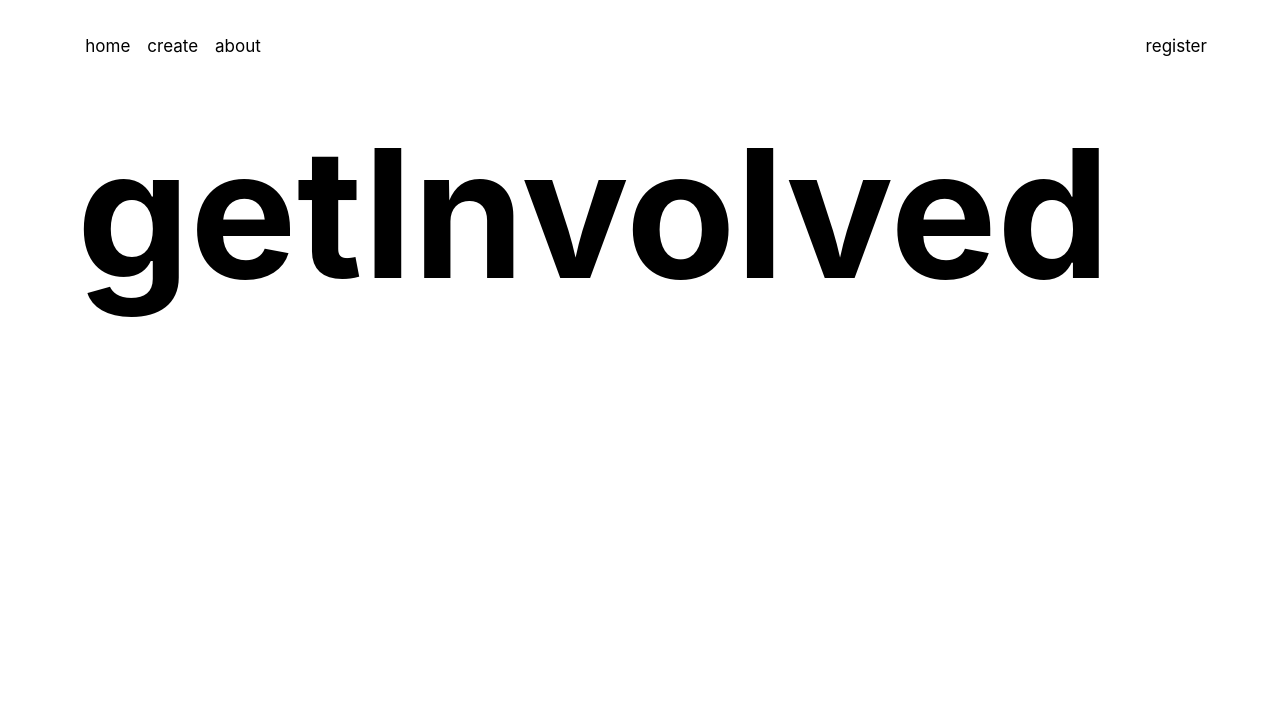
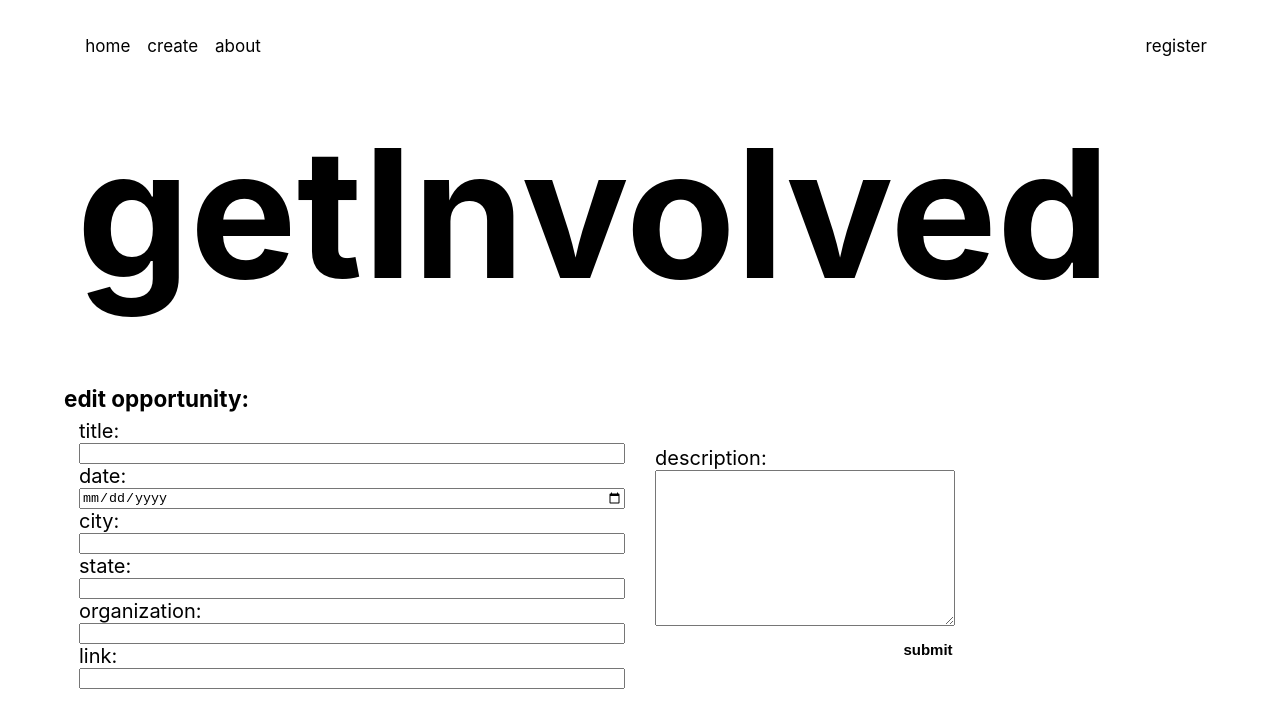
Before and after one commit to TrevorOsterman/get-involved-client, a React (Create React App) app: page /edit/1 in a window 1280 px wide. Shown: the top 728 px of the page. Built offline with nearby package versions, Linux system fonts and the light colour scheme; no server answers.

Commit message:
created EditEvent component with controlled form

```diff
--- a/src/App.js
+++ b/src/App.js
@@ -8,6 +8,7 @@ import EventList from "./EventList/EventList";
 import Event from "./Event/Event";
 import Signup from "./Signup/Signup";
 import CreateEvent from "./CreateEvent/CreateEvent";
+import EditEvent from "./EditEvent/EditEvent";
 import EventDetails from "./EventDetails/EventDetails";
 import About from "./About/About";
 import ApiContext from "/Users/TrevorOsterman/Projects/get-involved/src/Context.js";
@@ -28,6 +29,17 @@ class App extends React.Component {
 
   addEvent = event => {
     this.setState({ events: [...this.state.events, event] });
+  };
+
+  editEvent = update => {
+    this.setState({
+      events: [
+        ...this.state.events.filter(
+          oldEvent => oldEvent.eventId !== update.eventId
+        ),
+        update
+      ]
+    });
   };
 
   componentDidMount() {
@@ -51,7 +63,8 @@ class App extends React.Component {
   render() {
     const value = {
       events: this.state.events,
-      addEvent: this.addEvent
+      addEvent: this.addEvent,
+      editEvent: this.editEvent
     };
     return (
       <ApiContext.Provider value={value}>
@@ -61,8 +74,9 @@ class App extends React.Component {
           <div className="main-routes">
             <Route exact path="/" component={Lander} />
             <Route exact path="/events" component={EventList} />
-            <Route path="/events/:eventId" component={EventDetails} />
-            <Route path="/events/create" component={CreateEvent} />
+            <Route exact path="/events/:eventId" component={EventDetails} />
+            <Route exact path="/create" component={CreateEvent} />
+            <Route path="/edit/:eventId" component={EditEvent} />
             <Route path="/signup" component={Signup} />
             <Route path="/about" component={About} />
           </div>
--- /dev/null
+++ b/src/EditEvent/EditEvent.js
@@ -0,0 +1,136 @@
+import React from "react";
+import ApiContext from "../Context";
+import config from "../config";
+
+export default class EditEvent extends React.Component {
+  constructor(props) {
+    super(props);
+    this.state = {
+      title: "",
+      date: "",
+      city: "",
+      state: "",
+      description: "",
+      org: "",
+      link: ""
+    };
+  }
+
+  componentDidMount() {
+    const url = `${config.API_ENDPOINT}/api/events/${this.props.match.params.eventId}`;
+    fetch(url)
+      .then(res => {
+        if (!res.ok) {
+          throw new Error(res.status);
+        }
+        return res.json();
+      })
+      .then(ev => {
+        this.setState(ev);
+      });
+  }
+
+  updateTitle(value) {
+    this.setState({ title: value });
+  }
+
+  updateDesc(value) {
+    this.setState({ description: value });
+  }
+
+  updateDate(value) {
+    this.setState({ date: value });
+  }
+
+  updateCity(value) {
+    this.setState({ city: value });
+  }
+
+  updateState(value) {
+    this.setState({ state: value });
+  }
+
+  updateOrg(value) {
+    this.setState({ org: value });
+  }
+
+  updateLink(value) {
+    this.setState({ link: value });
+  }
+
+  handleEdit(e) {
+    e.preventDefault();
+    const update = this.state;
+    this.context.editEvent(update);
+    this.props.history.push("/events");
+  }
+
+  static contextType = ApiContext;
+  render() {
+    return (
+      <section>
+        <h2 className="create-header">edit opportunity:</h2>
+        <form className="event-form">
+          <fieldset className="non-desc">
+            <label>title: </label>
+            <input
+              type="text"
+              onChange={e => this.updateTitle(e.target.value)}
+              value={this.state.title}
+            ></input>
+
+            <label>date: </label>
+            <input
+              type="date"
+              value={this.state.date}
+              onChange={e => this.updateDate(e.target.value)}
+            />
+            <label>city: </label>
+            <input
+              type="text"
+              value={this.state.city}
+              onChange={e => this.updateCity(e.target.value)}
+            ></input>
+            <label>state: </label>
+            <input
+              type="text"
+              value={this.state.state}
+              onChange={e => this.updateState(e.target.value)}
+            ></input>
+            <label>organization: </label>
+            <input
+              type="text"
+              value={this.state.org}
+              onChange={e => this.updateOrg(e.target.value)}
+            ></input>
+            <label>link: </label>
+            <input
+              type="text"
+              value={this.state.link}
+              onChange={e => this.updateLink(e.target.value)}
+            ></input>
+          </fieldset>
+          <fieldset className="desc">
+            <label>description: </label>
+            <textarea
+              rows="10"
+              value={this.state.description}
+              onChange={e => this.updateDesc(e.target.value)}
+            ></textarea>
+            <button
+              className="create-submit"
+              type="submit"
+              onClick={e => this.handleEdit(e)}
+            >
+              submit
+            </button>
+          </fieldset>
+        </form>
+      </section>
+    );
+  }
+}
+
+EditEvent.defaultProps = {
+  eventDetails: {}
+};
--- a/src/EventDetails/EventDetails.js
+++ b/src/EventDetails/EventDetails.js
@@ -1,19 +1,39 @@
 import React from "react";
 import "./EventDetails.css";
 import ApiContext from "../Context";
+import { Link, Route } from "react-router-dom";
+import EditEvent from "../EditEvent/EditEvent";
 
 export default class EventDetails extends React.Component {
-  static contextType = ApiContext;
-
   constructor(props) {
     super(props);
   }
 
+  static contextType = ApiContext;
   render() {
     const { events = [] } = this.context;
-    const eventId = this.props.match.params;
-    console.log(events);
-    console.log(eventId);
-    return <div className="event-details">I'm the event details page.</div>;
+    const eventId = this.props.match.params.eventId;
+    const eventPage = events.find(opp => opp.eventId === eventId) || {
+      eventId: ""
+    };
+    return (
+      <div className="event-details">
+        <h2 className="event-title">{eventPage.title}</h2>
+        <div className="event-description">
+          <h3>Description:</h3>
+          <p>{eventPage.description}</p>
+        </div>
+        <ul className="details">
+          <li>Date: {eventPage.date}</li>
+          <li>City: {eventPage.city}</li>
+          <li>State: {eventPage.state}</li>
+          <li>Organization: {eventPage.org}</li>
+          <li>Link(s): {eventPage.link}</li>
+        </ul>
+
+        <Link to={`/edit/${eventId}`}>edit</Link>
+        <Link to="/">delete</Link>
+      </div>
+    );
   }
 }
--- a/src/EventList/EventList.js
+++ b/src/EventList/EventList.js
@@ -48,7 +48,7 @@ export default class EventList extends React.Component {
           <div className="event-rows">{eventTable}</div>
         </div>
 
-        <Link className="create-event-link" to="/events/create">
+        <Link className="create-event-link" to="/create">
           + create new event
         </Link>
       </section>
--- a/src/Navbar/Navbar.js
+++ b/src/Navbar/Navbar.js
@@ -9,7 +9,7 @@ export default function Navbar() {
         <Link to="/events" className="nav-link">
           home
         </Link>
-        <Link to="/events/create" className="nav-link">
+        <Link to="/create" className="nav-link">
           create
         </Link>
         <Link to="/about" className="nav-link">
```
